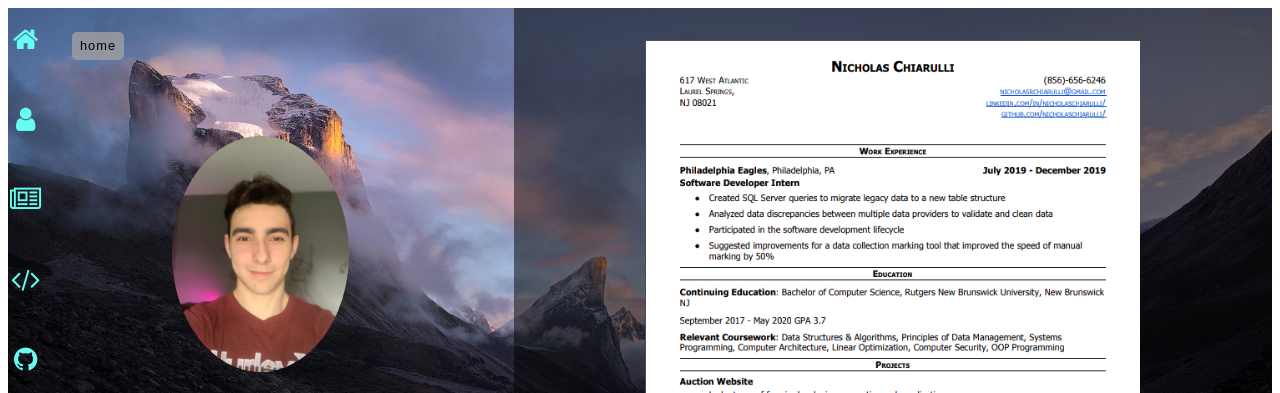
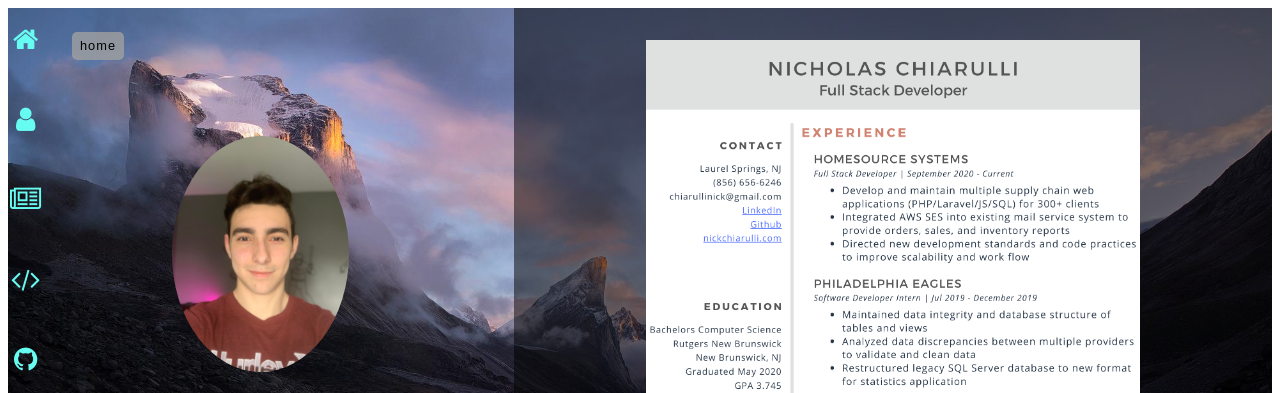
Before and after one commit to nicholaschiarulli/my_website, a Gatsby site: page /profile in a window 1280 px wide. Shown: the top 393 px of the page. Built offline with nearby package versions, Linux system fonts and the light colour scheme; Gatsby itself is replaced by a stand-in of ours.

Commit message:
resume upload

```diff
--- a/src/pages/profile.js
+++ b/src/pages/profile.js
@@ -8,7 +8,7 @@ const profile = () => {
     school: "Rutgers New Brunswick",
     employedAt: "Computer Science",
     company: "Software Engineer",
-    resumeImage: "myResume.png",
+    resumeImage: "Nicholas_Chiarulli_Resume.png",
     email: "nicholasrachiarulli@gmail.com",
     github: "nicholaschiarulli",
     linkedin: "nicholas-chiarulli-599182133/",
```
Also changed, not shown: src/images/Nicholas_Chiarulli_Resume.png (added).
